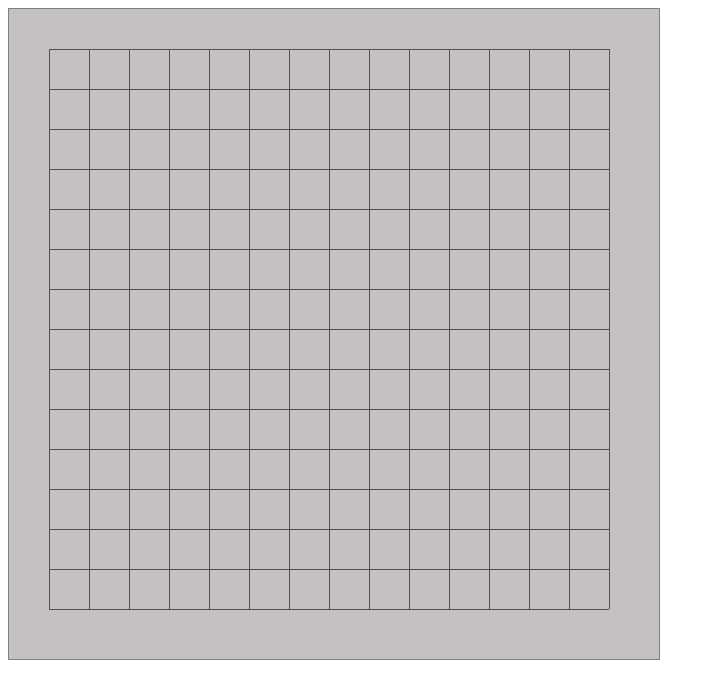
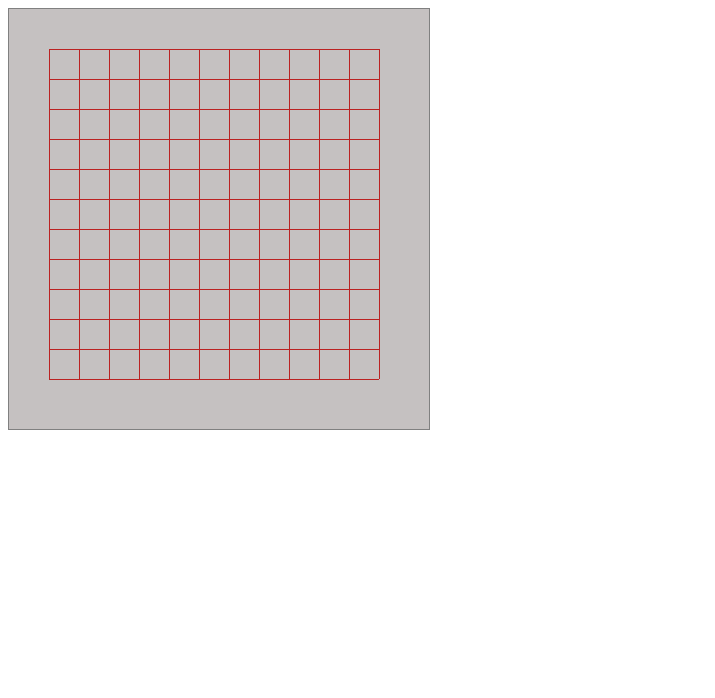
Before and after one commit to edditen/five-chess, a plain HTML site: page pages/home.html in a window 1280 px wide. Shown: the whole page, without its empty margins (0-715 px from the left). Drawn offline with Linux system fonts and the light colour scheme.

Commit message:
resize the chess board

```diff
--- a/pages/css/styles.css
+++ b/pages/css/styles.css
@@ -1,8 +1,6 @@
 #chessCanvas {
     border: 1px solid gray;
     background-color: #c5c1c1;
-    /* width: 650; */
-    /* height: 650 */
 }
 
 .hintMsg {
--- a/pages/home.html
+++ b/pages/home.html
@@ -9,18 +9,18 @@
 </head>
 
 <body>
-    <canvas id="chessCanvas" width="650" height="650">
+    <canvas id="chessCanvas" width="420" height="420">
         Your browser does not support the HTML5 canvas tag.
     </canvas>
     <script>
         // settings
         const startLeft = 40;
         const startTop = 40;
-        const cellNums = 15;
-        const cellWidth = 40;
+        const cellNums = 12;
+        const cellWidth = 30;
         const endLeft = startLeft + (cellNums - 1) * cellWidth;
         const endTop = startTop + (cellNums - 1) * cellWidth;
-        const chessRadius = 15;
+        const chessRadius = 10;
 
         // chess objects
         var chessTable = new Map();
```
